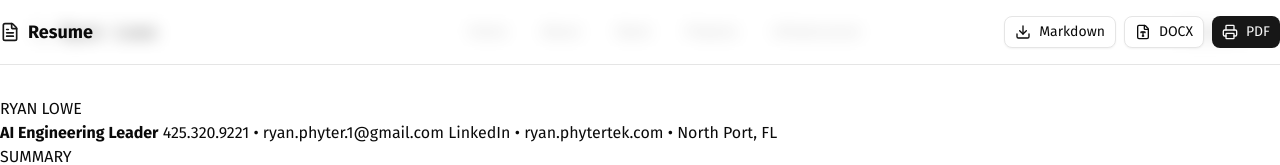
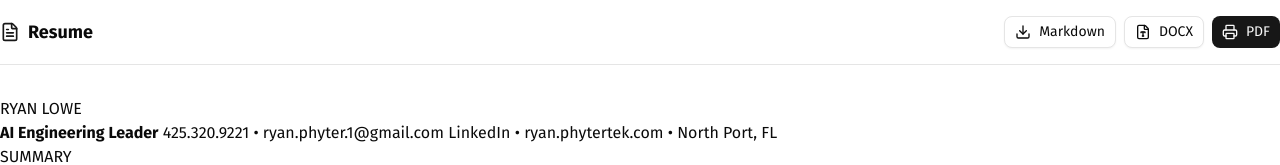
Before and after one commit to phyter1/main, a Next.js app: page /resume in a window 1280 px wide. Shown: the top 165 px of the page. Built offline with nearby package versions, Linux system fonts and the light colour scheme.

Commit message:
fix: hide main navigation on resume page and improve formatting

```diff
--- /dev/null
+++ b/src/app/resume/layout.tsx
@@ -0,0 +1,14 @@
+import { Footer } from "@/components/layout/Footer";
+
+export default function ResumeLayout({
+  children,
+}: {
+  children: React.ReactNode;
+}) {
+  return (
+    <>
+      {children}
+      <Footer />
+    </>
+  );
+}
--- a/src/app/resume/page.tsx
+++ b/src/app/resume/page.tsx
@@ -67,7 +67,7 @@ export default function ResumePage() {
   return (
     <div className="min-h-screen bg-background">
       {/* Header bar - hide when printing */}
-      <div className="sticky top-0 z-50 border-b border-border bg-background/95 backdrop-blur supports-[backdrop-filter]:bg-background/60 print:hidden">
+      <div className="sticky top-0 z-50 border-b border-border bg-background print:hidden">
         <div className="container flex h-16 items-center justify-between">
           <div className="flex items-center gap-2">
             <FileText className="h-5 w-5 text-primary" />
@@ -110,7 +110,7 @@ export default function ResumePage() {
       <div className="container max-w-4xl py-8 print:py-0">
         <div
           id="resume-content"
-          className="prose prose-neutral dark:prose-invert mx-auto max-w-none print:prose-print"
+          className="prose prose-neutral dark:prose-invert mx-auto max-w-none prose-headings:font-bold prose-h1:text-3xl prose-h1:mb-2 prose-h2:text-xl prose-h2:mt-6 prose-h2:mb-3 prose-h2:border-b prose-h2:border-border prose-h2:pb-2 prose-h3:text-lg prose-h3:mt-4 prose-h3:mb-2 prose-p:my-2 prose-ul:my-2 prose-li:my-1 print:prose-print"
         >
           <ReactMarkdown remarkPlugins={[remarkGfm]}>{markdown}</ReactMarkdown>
         </div>
```
Also changed, not shown: .playwright-mcp/page-2026-02-02T19-24-12-526Z.png (added), .playwright-mcp/page-2026-02-02T19-24-27-833Z.png (added).
